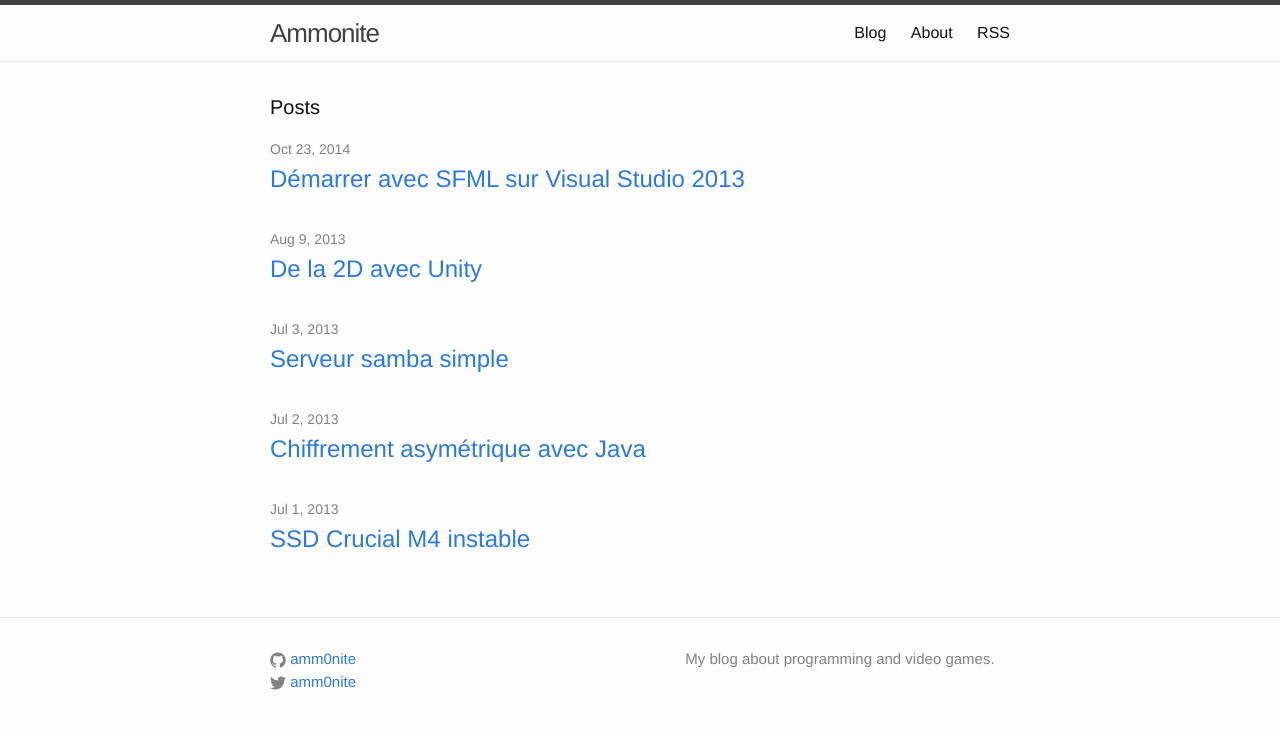
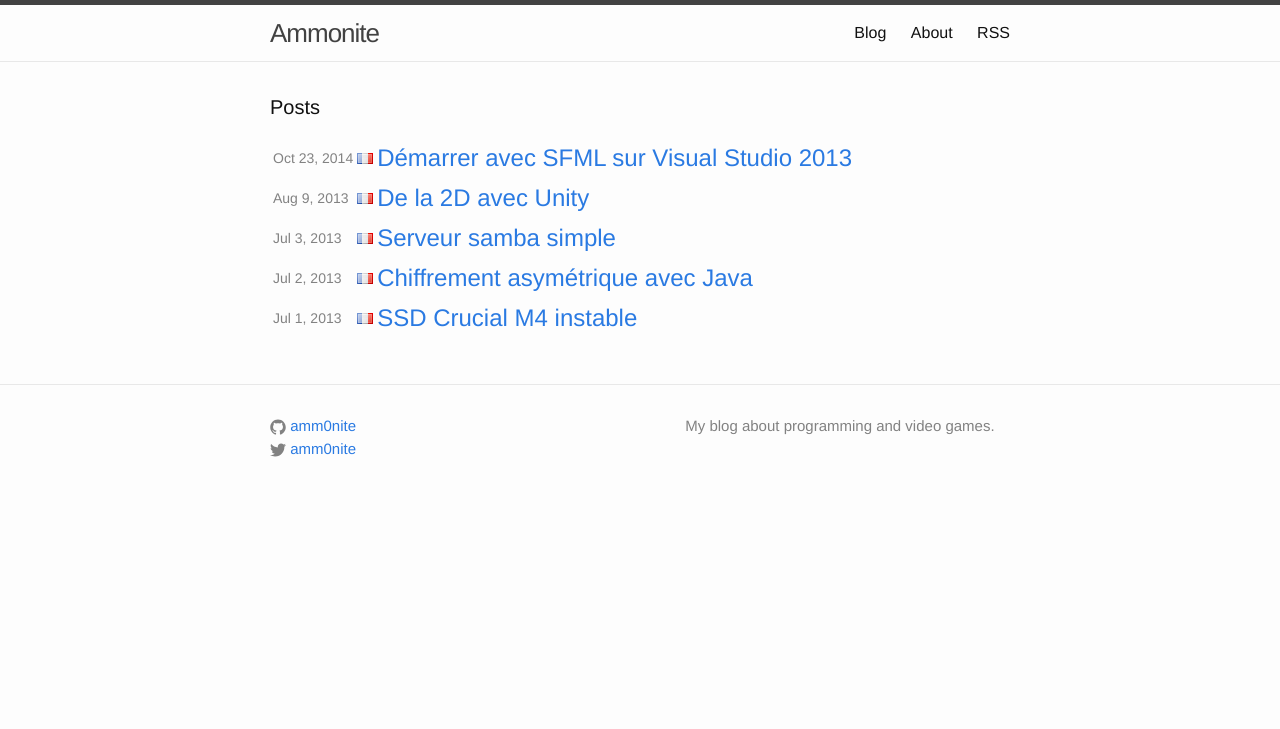
Before and after one commit to amm0nite/amm0nite.github.io, a Jekyll site: the page built from index.html, in a window 1280 px wide. Shown: the top 729 px of the page. Built offline with Jekyll 4.4.1, drawn with Linux system fonts in a browser that asks for light colours.

Commit message:
new post list

```diff
--- a/index.html
+++ b/index.html
@@ -7,14 +7,13 @@ layout: default
   <h1 class="page-heading">Posts</h1>
 
   <ul class="post-list">
+  <table class="ammonite-post-list">
     {% for post in site.posts %}
-      <li>
-        <span class="post-meta">{{ post.date | date: "%b %-d, %Y" }}</span>
-
-        <h2>
-          <a class="post-link" href="{{ post.url | prepend: site.baseurl }}">{{ post.title }}</a>
-        </h2>
-      </li>
+      <tr>
+        <td><span class="post-meta">{{ post.date | date: "%b %-d, %Y" }}</span></td>
+        <td><img src="{{ site.baseurl }}/assets/fr.png" alt="French"></td>
+        <td><a class="post-link" href="{{ post.url | prepend: site.baseurl }}">{{ post.title }}</a></td>
+      </tr>
     {% endfor %}
-  </ul>
+  </table>
 </div>
```
Also changed, not shown: assets/fr.png (added), assets/gb.png (added).
